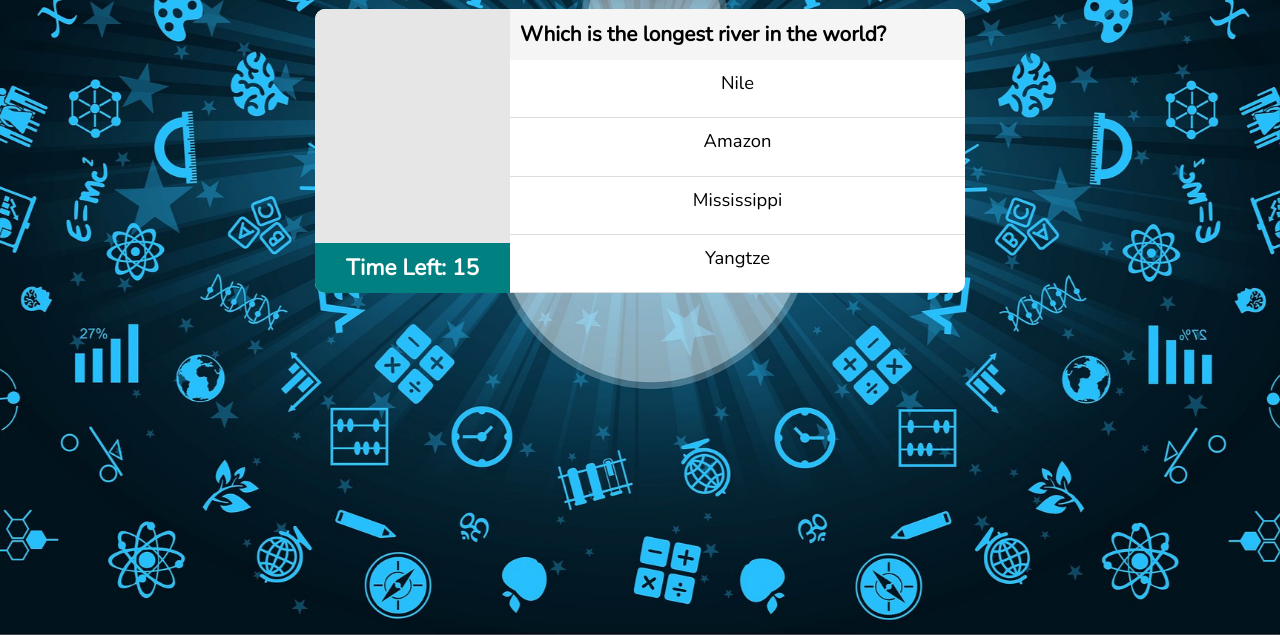
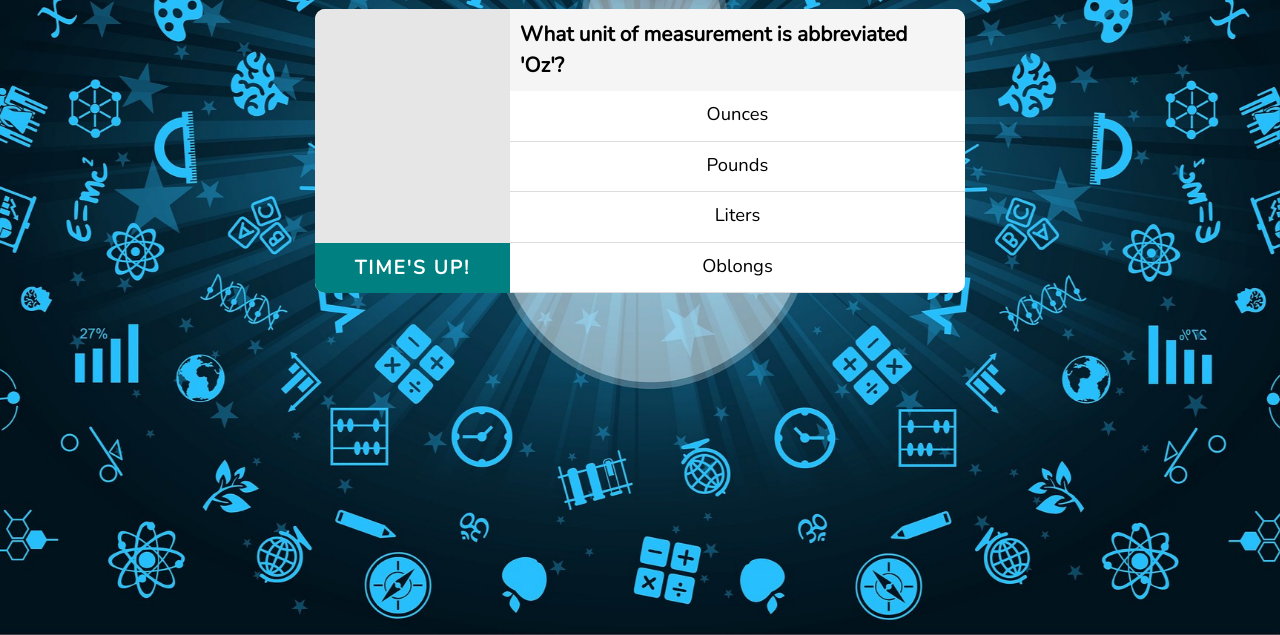
Before and after one commit to galonoah/TriviaGame, a plain HTML site: page index.html in a window 1280 px wide. Shown: the part 165-800 px from the top of the page. Drawn offline with nearby package versions, Linux system fonts and the light colour scheme; a web font is replaced by a local one.

Commit message:
Add countdown function

```diff
--- a/assets/css/style.css
+++ b/assets/css/style.css
@@ -47,6 +47,7 @@ body {
 
 #message {
 	display: none;
+	letter-spacing: 2px;
 }
 
 #question {
@@ -99,7 +100,6 @@ img {
 	color: #fff;
 }
 
-
 .correct {
 	color: green;
 }
--- a/assets/javascript/app.js
+++ b/assets/javascript/app.js
@@ -68,12 +68,15 @@ var QUESTIONS = [
     }
 ];
 
-var questionIndex = 6;
+var correctAnswerElement;
+var questionIndex = 0;
+var timeLeft = 5;
+var timer;
 
 $(function () {
 
     // Function gets Questions-Data and append it to HTML and
-    // return element with containing right answer text
+    // returns element containing correct answer
     function getTrivia() {
 
         var correctAnswer;
@@ -95,7 +98,7 @@ $(function () {
     // checks for correct answer. If clicked element has
     // correct answer, text turns green and appends check mark
     // else text turns color gray and appends an X mark
-    function checkCorrectAnswer(correctAnswerElement) {
+    function checkCorrectAnswer() {
 
         $("#answers").children().click(function () {
 
@@ -116,11 +119,38 @@ $(function () {
 
     }
 
+    // Function creates a countdown which is display on HTML
+    function intervalTimer() {
+
+        timer = setInterval(function () {
+
+            timeLeft--;
+            $("#timerSeconds").text(timeLeft);
+
+            if (timeLeft == 0) {
+                clearInterval(timer);
+                timeLeft = 5;
+                $("#timeLeft").css("display", "none");
+                $("#message").css("display", "block");
+
+                setTimeout(function () {
+                    $("#message").css("display", "none");
+                    $("#timeLeft").css("display", "block");
+                    $("#timerSeconds").text(timeLeft);
+                    startGame();
+                }, 4000);
+            }
+
+        }, 1000);
+    }
+
     function startGame() {
 
-        var correctAnswerElement = getTrivia();
+        correctAnswerElement = getTrivia();
 
-        checkCorrectAnswer(correctAnswerElement);
+        checkCorrectAnswer();
+
+        intervalTimer();
 
     }
 
--- a/index.html
+++ b/index.html
@@ -22,8 +22,8 @@
             <div id="timer-image">
                 <img id="imageTrivia" src="./assets/images/questionMark.gif" alt="Question Mark Gif">
                 <div id="timer">
-                    <h4 id="message"></h4>
-                    <h3>Time Left: <span id="timer-seconds">15</span></h3>
+                    <h4 id="message">TIME'S UP!</h4>
+                    <h3 id="timeLeft">Time Left: <span id="timerSeconds">15</span></h3>
                 </div>
             </div>
             <div id="question">
```
